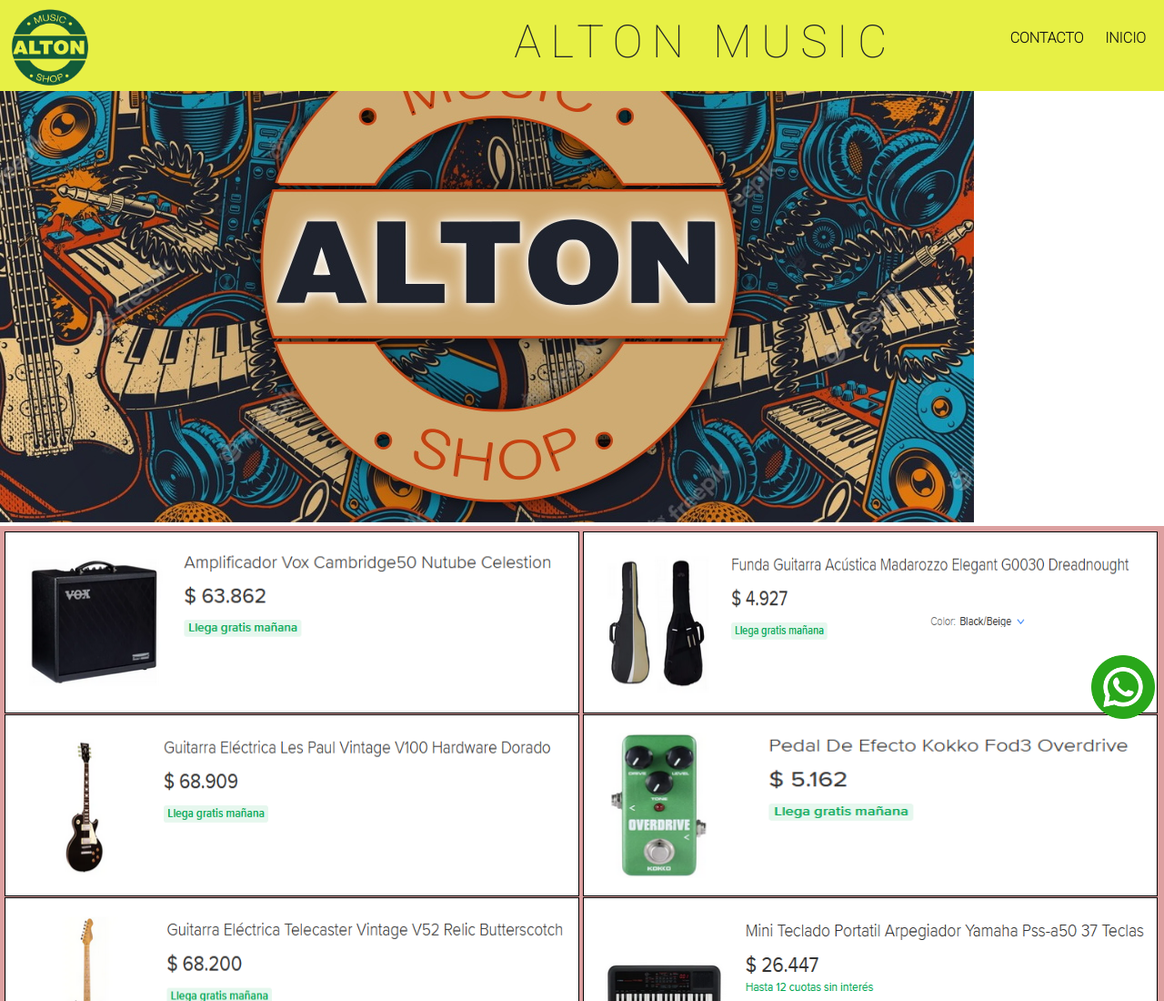
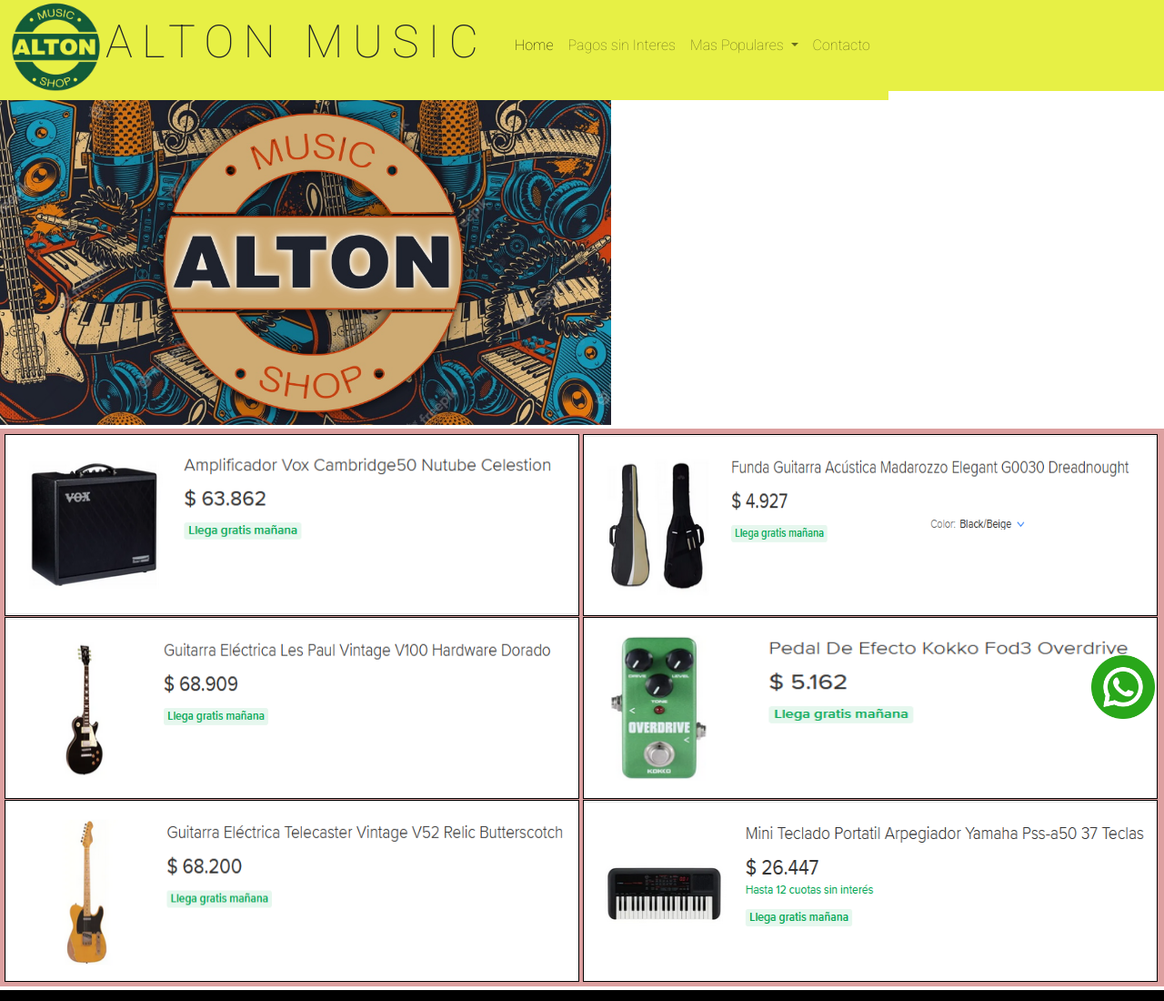
Before and after one commit to Robydan/Alton-Music, a website: page alton_music/sininteres.html in a window 1280 px wide. Shown: the top 1100 px of the page at 91% size. Drawn offline with nearby package versions, Linux system fonts and the light colour scheme; files that its build step writes are made by us from their sources.

Commit message:
hoja sin interes

```diff
--- a/alton_music/sininteres.html
+++ b/alton_music/sininteres.html
@@ -9,32 +9,60 @@
   <!-- Agregando BOOTSTRAP CDN -->
   <link href="https://cdn.jsdelivr.net/npm/bootstrap@5.1.3/dist/css/bootstrap.min.css" rel="stylesheet"
     integrity="sha384-1BmE4kWBq78iYhFldvKuhfTAU6auU8tT94WrHftjDbrCEXSU1oBoqyl2QvZ6jIW3" crossorigin="anonymous">
-    <link rel="stylesheet" href="../css/style.css" />
-    <link rel="stylesheet" href="../css_sass/estilos.css">
+  <link rel="stylesheet" href="../css_sass/style.css">
 </head>
 
 <body>
+  <!-- HEADER + MENU NAVBAR -->
   <header>
-        <div>
-            <a href="../index.html"><img class="logo" src="../multimedia/alton-removeb.png" alt="Logo de alton" /></a>
+    <nav class="navbar navbar-expand-lg navbar-light" style="background-color: #e7f045;">
+      <div class="container-fluid">
+        <a class="navbar-brand" href="../index.html">
+          <img class="logoDeOferta" src="../multimedia/alton-removeb.png" alt="logo de alton">
+        </a>
+        <h1 class="tituloDeOferta">ALTON MUSIC</h1>
+        <button class="navbar-toggler" type="button" data-bs-toggle="collapse" data-bs-target="#navbarSupportedContent"
+          aria-controls="navbarSupportedContent" aria-expanded="false" aria-label="Toggle navigation">
+          <span class="navbar-toggler-icon"></span>
+        </button>
+        <div class="collapse navbar-collapse" id="navbarSupportedContent">
+          <ul class="navbar-nav me-auto mb-2 mb-lg-0">
+            <li class="nav-item">
+              <a class="nav-link active" aria-current="page" href="../index.html">Home</a>
+            </li>
+            <li class="nav-item">
+              <a class="nav-link" href="./sininteres.html">Pagos sin Interes</a>
+            </li>
+            <li class="nav-item dropdown">
+              <a class="nav-link dropdown-toggle" href="#" id="navbarDropdown" role="button" data-bs-toggle="dropdown"
+                aria-expanded="false">
+                Mas Populares
+              </a>
+              <ul class="dropdown-menu" aria-labelledby="navbarDropdown">
+                <li><a class="dropdown-item" href="#">Guitarras</a></li>
+                <li><a class="dropdown-item" href="#">Baterias</a></li>
+                <li>
+                  <hr class="dropdown-divider">
+                </li>
+                <li><a class="dropdown-item" href="#">Teclados</a></li>
+              </ul>
+            </li>
+            <li class="nav-item">
+              <a class="nav-link" href="./contacto.html">Contacto</a>
+            </li>
+          </ul>
+
         </div>
-        <h1>Alton Music</h1>
-        <nav class="botonera">
-            <ul>
-                <li><a class="btnInicio" href="./contacto.html">Contacto</a></li>
-                <li><a class="btnInicio" href="../index.html">Inicio</a></li>
-            </ul>
+      </div>
     </nav>
   </header>
+  <!--FIN HEADER + MENU NAVBAR -->
 
     <!-- SECCIÓN SERVICIOS -->
     <section id="servicios">
-        <div class="contenedorImagen">
-            <img class="imagenEncabezadoOferta" src="../multimedia/Banner.jpg" alt="foto de instrumentos" />
+        <div class="sinInterImagen">
+            <img  src="../multimedia/Banner.jpg" class="img-fluid" alt="foto de instrumentos" />
         </div>
-
-
-
 
         <!-- Galeria de Ofertasrmanal -->
         <div class="tarjetaflex">
--- /dev/null
+++ b/css_sass/_sininteres.scss
@@ -0,0 +1,7 @@
+.sinInterImagen{
+    display: flex;
+    max-width: 1024px;
+}
+.sinInterImagen img{
+    justify-content: center;
+}
--- a/css_sass/style.scss
+++ b/css_sass/style.scss
@@ -6,6 +6,7 @@
 @import "contacto";
 @import "ofertas";
 @import "mediasquery";
+@import "sininteres";
 
 
 
```
Also changed, not shown: alton-removebg-.png (deleted), css_sass/_mediasquery.scss (line endings or trailing spaces), css_sass/style.css, 1 other file. Lines whose indentation alone changed are shown as unchanged.
